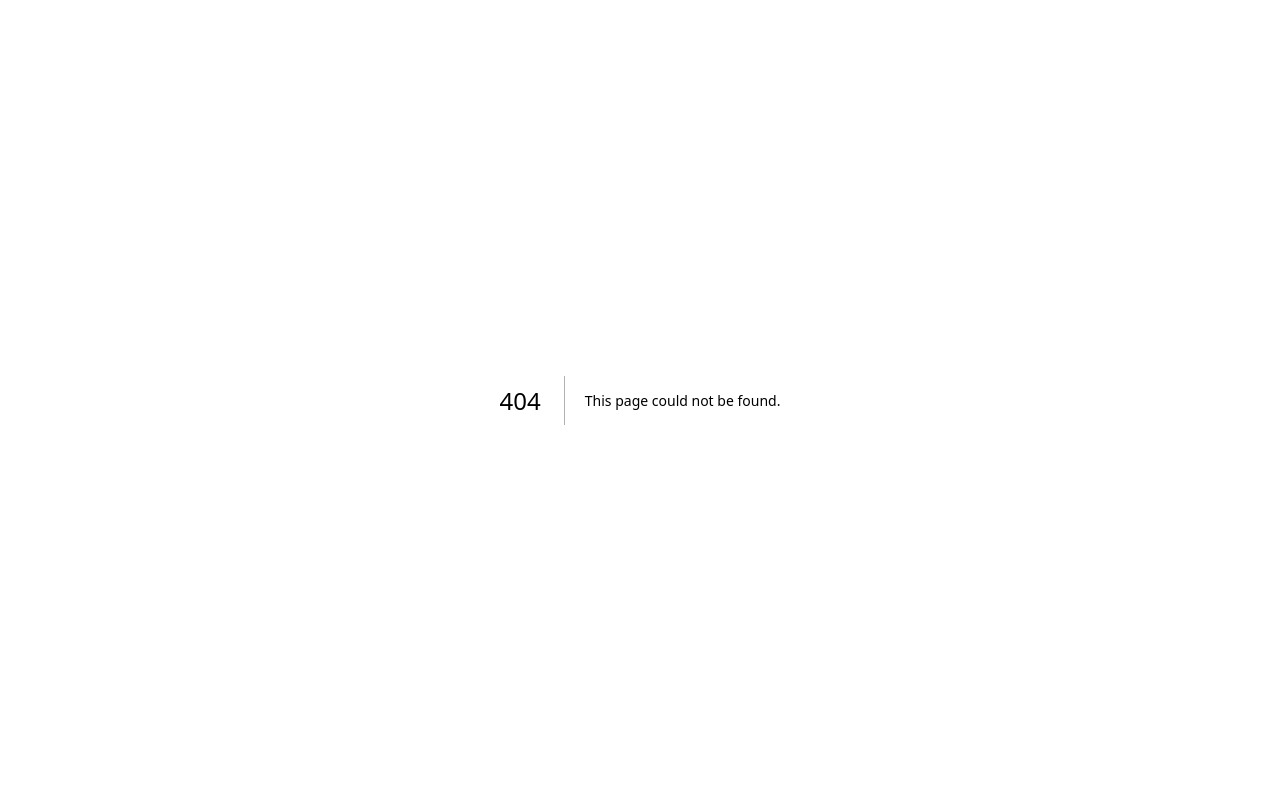
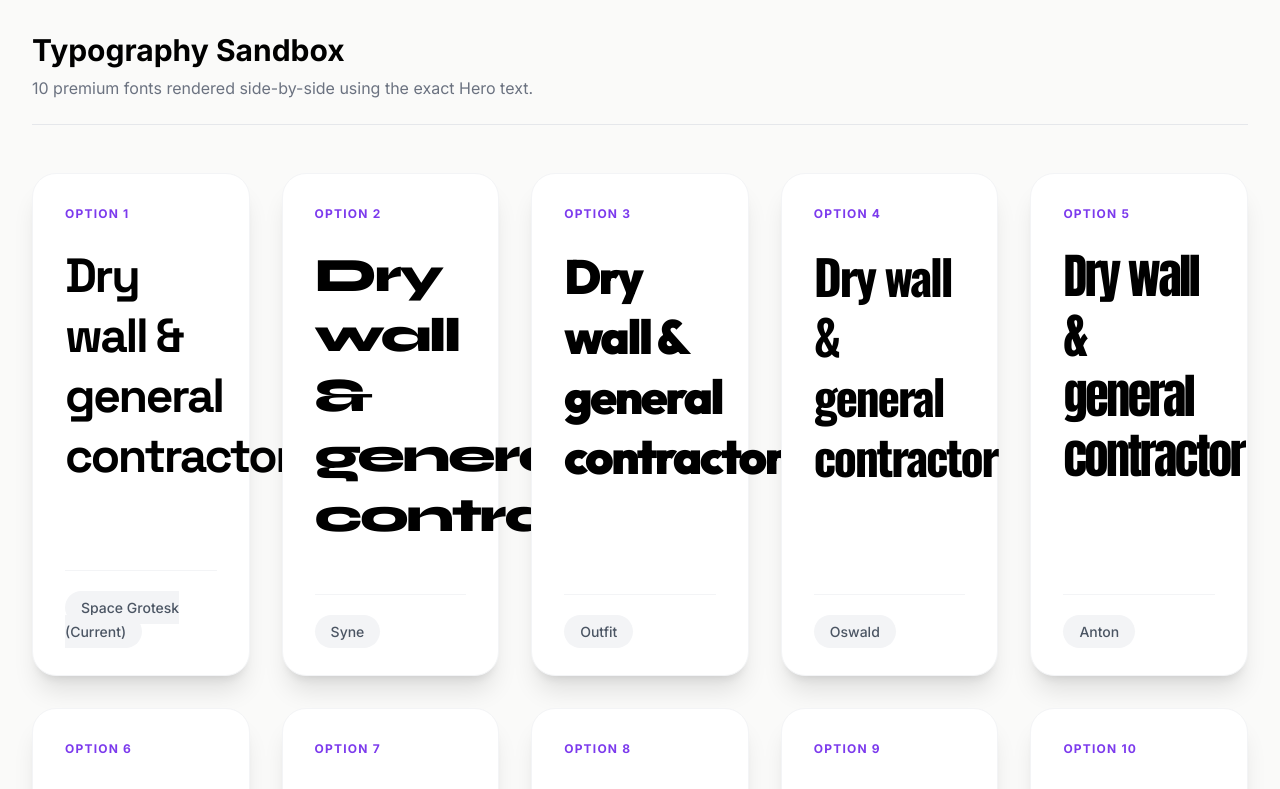
Before and after one commit to sohailarbi355813-cmyk/constructex, a Next.js app: page /font-test in a window 1280 px wide. Before the commit this address had no page. Shown: the top 789 px of the page. Built offline with nearby package versions, Linux system fonts and the light colour scheme.

Commit message:
feat(ui): add dedicated font test page to visualize 10 typography options

```diff
--- /dev/null
+++ b/app/font-test/page.tsx
@@ -0,0 +1,67 @@
+import {
+  Space_Grotesk,
+  Syne,
+  Outfit,
+  Oswald,
+  Anton,
+  Playfair_Display,
+  Cinzel,
+  Montserrat,
+  Bebas_Neue,
+  Plus_Jakarta_Sans
+} from "next/font/google";
+
+const f1 = Space_Grotesk({ subsets: ["latin"], weight: ["700"] });
+const f2 = Syne({ subsets: ["latin"], weight: ["700", "800"] });
+const f3 = Outfit({ subsets: ["latin"], weight: ["700", "900"] });
+const f4 = Oswald({ subsets: ["latin"], weight: ["700"] });
+const f5 = Anton({ subsets: ["latin"], weight: ["400"] });
+const f6 = Playfair_Display({ subsets: ["latin"], weight: ["700", "900"] });
+const f7 = Cinzel({ subsets: ["latin"], weight: ["700", "900"] });
+const f8 = Montserrat({ subsets: ["latin"], weight: ["700", "900"] });
+const f9 = Bebas_Neue({ subsets: ["latin"], weight: ["400"] });
+const f10 = Plus_Jakarta_Sans({ subsets: ["latin"], weight: ["700", "800"] });
+
+const fonts = [
+  { name: "Space Grotesk (Current)", className: f1.className },
+  { name: "Syne", className: f2.className },
+  { name: "Outfit", className: f3.className },
+  { name: "Oswald", className: f4.className },
+  { name: "Anton", className: f5.className },
+  { name: "Playfair Display", className: f6.className },
+  { name: "Cinzel", className: f7.className },
+  { name: "Montserrat", className: f8.className },
+  { name: "Bebas Neue", className: f9.className },
+  { name: "Plus Jakarta Sans", className: f10.className },
+];
+
+export default function FontTestPage() {
+  return (
+    <div className="min-h-screen bg-[#FAFAF9] p-8">
+      <div className="max-w-[1600px] mx-auto">
+        <div className="mb-12 border-b border-gray-200 pb-6">
+          <h1 className="text-3xl font-bold text-black mb-2">Typography Sandbox</h1>
+          <p className="text-gray-500">10 premium fonts rendered side-by-side using the exact Hero text.</p>
+        </div>
+
+        <div className="grid grid-cols-1 md:grid-cols-2 lg:grid-cols-5 gap-8">
+          {fonts.map((font, index) => (
+            <div key={index} className="bg-white rounded-3xl p-8 border border-gray-100 shadow-xl flex flex-col justify-between h-full hover:-translate-y-2 transition-transform duration-300">
+              <div className="mb-12">
+                <div className="text-[#7C3AED] text-xs font-bold uppercase tracking-widest mb-6">Option {index + 1}</div>
+                <div className={`text-5xl font-black text-black leading-tight tracking-tighter ${font.className}`}>
+                  Dry wall &<br/>general contractor
+                </div>
+              </div>
+              <div className="pt-6 border-t border-gray-100">
+                <span className="bg-gray-100 text-gray-600 text-sm font-medium px-4 py-2 rounded-full">
+                  {font.name}
+                </span>
+              </div>
+            </div>
+          ))}
+        </div>
+      </div>
+    </div>
+  );
+}
```
